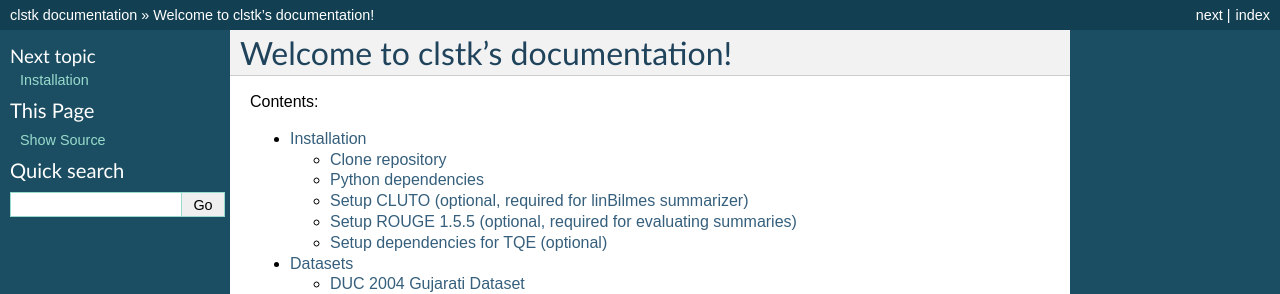
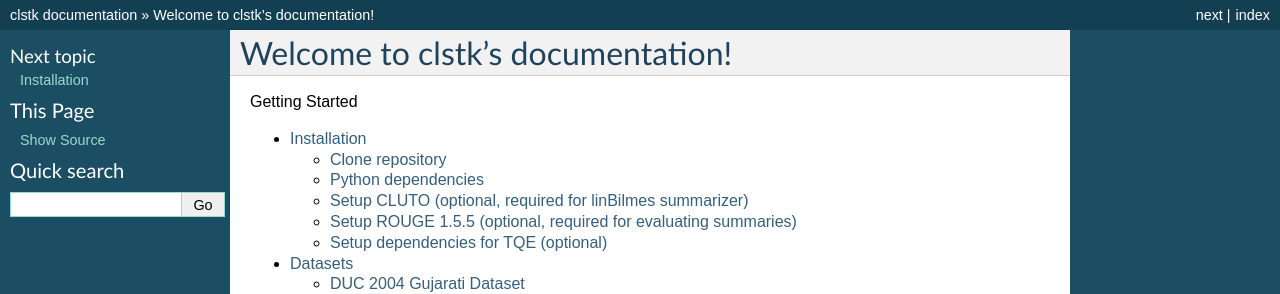
Before and after one commit to nisargjhaveri/clstk, a Sphinx documentation site: the page built from docs/index.rst, in a window 1280 px wide. Shown: the top 294 px of the page. Built offline with Sphinx 7.4.7, drawn with Linux system fonts in a browser that asks for light colours.

Commit message:
[Docs] update index

```diff
--- a/docs/index.rst
+++ b/docs/index.rst
@@ -8,8 +8,8 @@ Welcome to clstk's documentation!
 
 .. toctree::
    :maxdepth: 2
-   :caption: Contents:
+   :caption: Getting Started
 
-   Installation <install.rst>
-   Datasets <datasets.rst>
-   Usage <usage.rst>
+   install
+   datasets
+   usage
```
